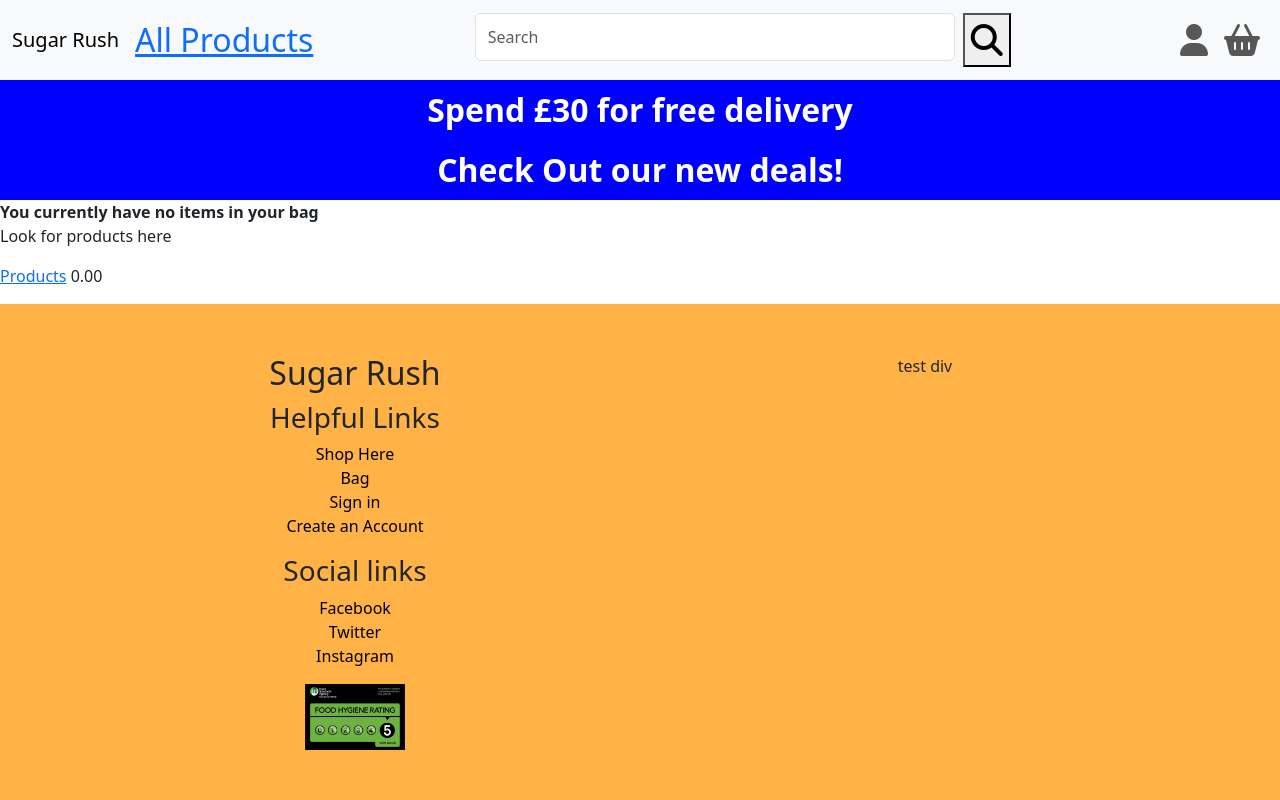
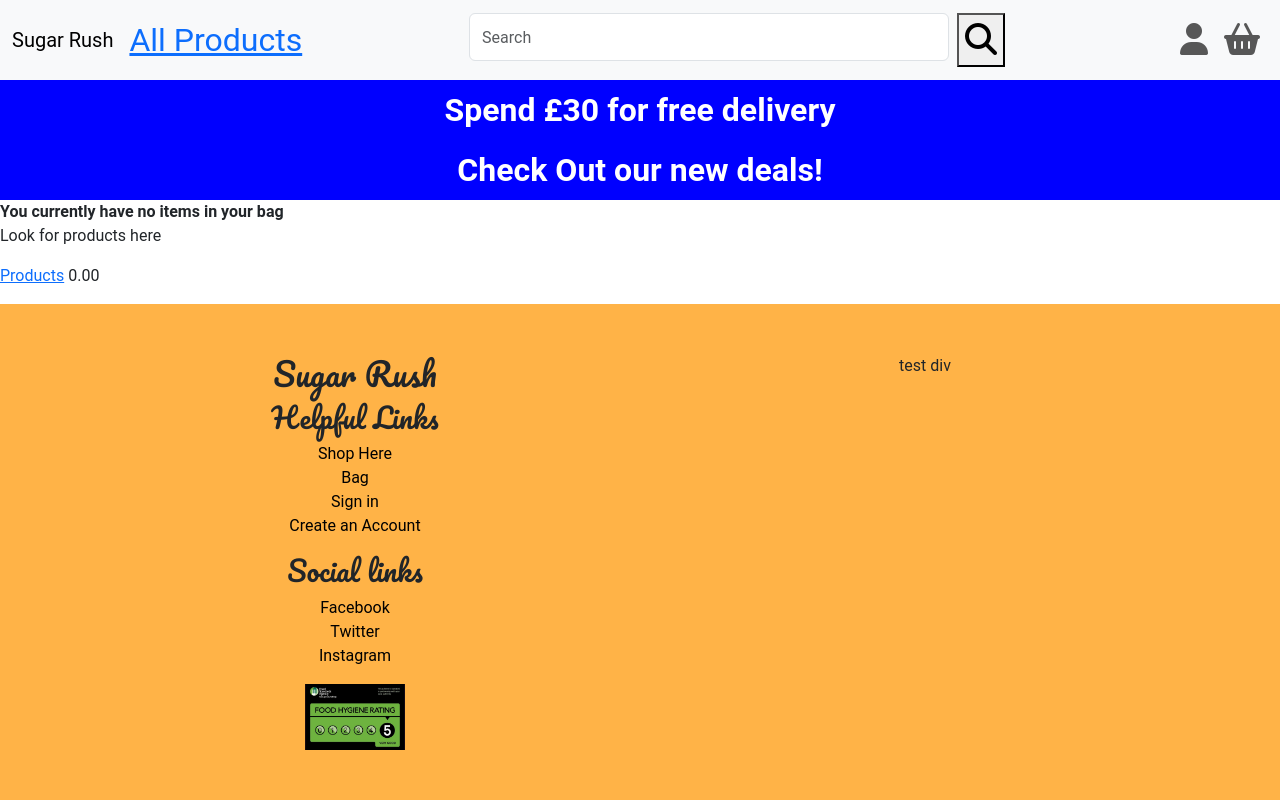
Before and after one commit to HarrisonT1/Portfolio-Project-5, a Django app: page /bag/ in a window 1280 px wide. Run offline with Django 4.2, Linux system fonts and the light colour scheme; some libraries are stand-ins or nearby versions.

Commit message:
Added css variables for colours and fonts

```diff
--- a/products/templates/products/product_detail.html
+++ b/products/templates/products/product_detail.html
@@ -4,7 +4,7 @@
     <div class="container d-flex mt-5">
         <div class="row">
             <div class="col-12 col-md-8 mx-auto">
-                <strong>{{ product.name }}</strong>
+                <h2><strong>{{ product.name }}</strong></h2>
                 <p>{{ product.description }}</p>
                 <form method="POST" action="{% url 'add_to_bag' product.slug %}">
                     {% csrf_token %}
--- a/static/css/style.css
+++ b/static/css/style.css
@@ -1,12 +1,24 @@
 /* Global rules */
+:root {
+    --main-font: 'pacifico', 'cursive';
+    --secondary-font: 'roboto', sans-serif;
+    --main-color: #FFB347;
+    --secondary-color: blue;
+}
+
 body {
     min-height: 100vh;
     display: flex;
     flex-direction: column;
+    font-family: var(--secondary-font);
 }
 
 main {
     flex: 1;
+}
+
+h1, h2, h3, h4 {
+    font-family: var(--main-font);
 }
 
 /* NAVBAR */
@@ -43,7 +55,7 @@ main {
 .detail-banner-container {
     width: 100%;
     height: 60px;
-    background-color: blue;
+    background-color: var(--secondary-color);
 }
 
 .banner-text {
```
